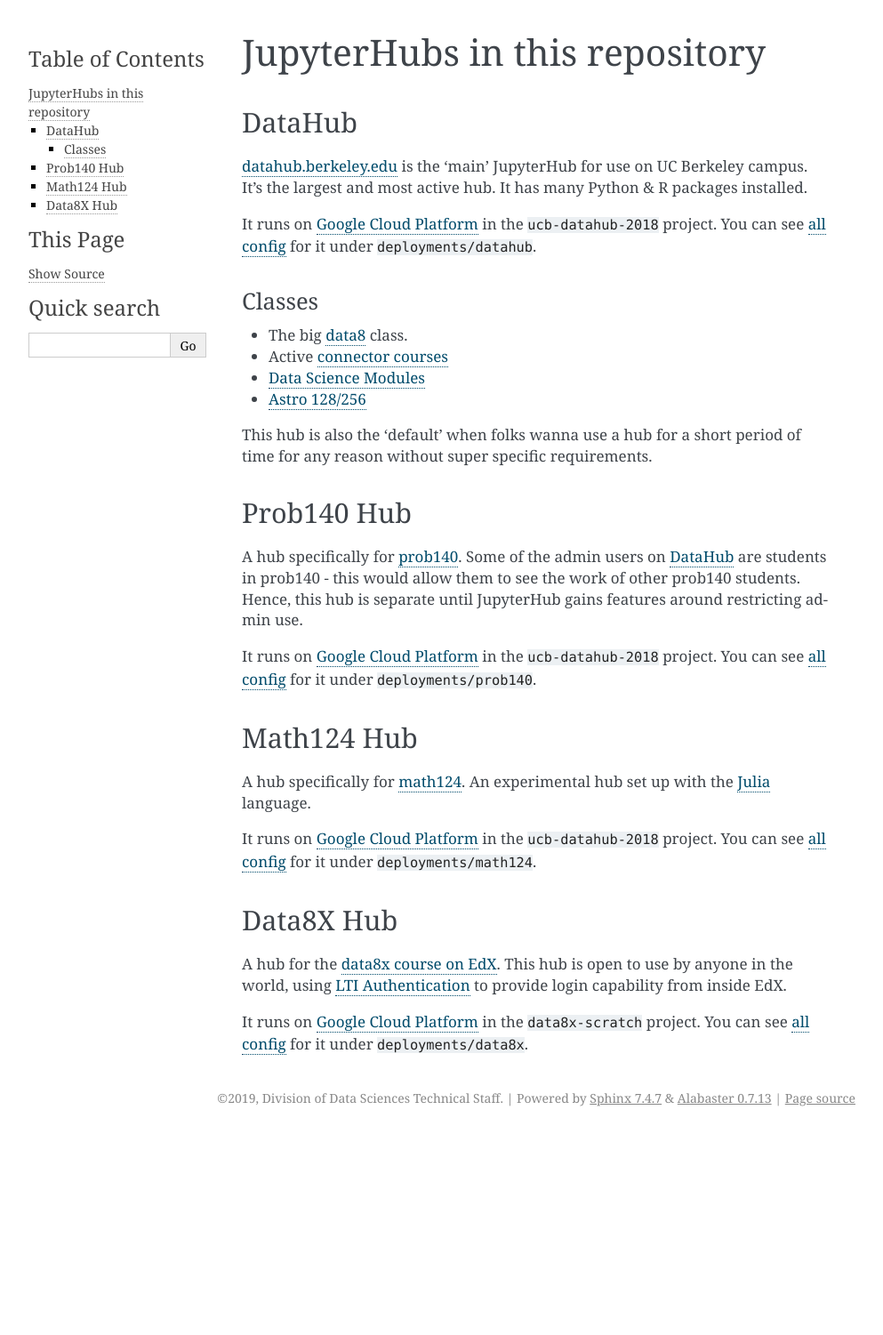
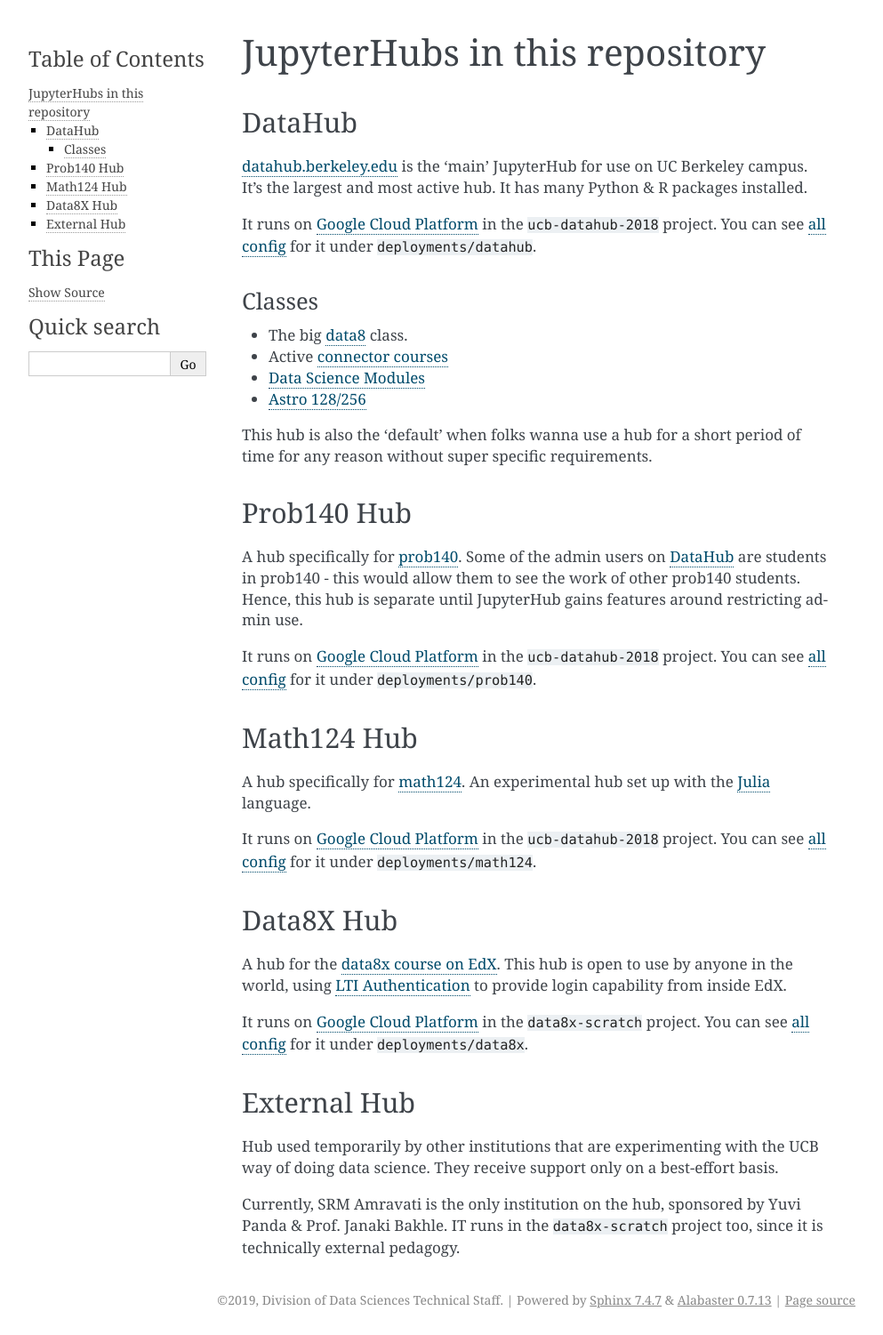
Before and after one commit to berkeley-dsep-infra/datahub, a Sphinx documentation site: the page built from docs/hubs.rst, in a window 1280 px wide. Shown: the whole page at 89% size, without its empty margins (148-1141 px from the left). Built offline with Sphinx 7.4.7, drawn with Linux system fonts in a browser that asks for light colours; before the commit the page ends 1274 px from its top, so only the background shows below that.

Commit message:
Add doc on external hub

```diff
--- a/docs/hubs.rst
+++ b/docs/hubs.rst
@@ -56,3 +56,13 @@
 
 It runs on `Google Cloud Platform <https://cloud.google.com>`_ in the ``data8x-scratch``
 project. You can see :ref:`all config <structure>` for it under ``deployments/data8x``.
+
+External Hub
+============
+
+Hub used temporarily by other institutions that are experimenting with the UCB way of
+doing data science. They receive support only on a best-effort basis.
+
+Currently, SRM Amravati is the only institution on the hub, sponsored by Yuvi Panda &
+Prof. Janaki Bakhle. IT runs in the ``data8x-scratch`` project too, since it is
+technically external pedagogy.
```
